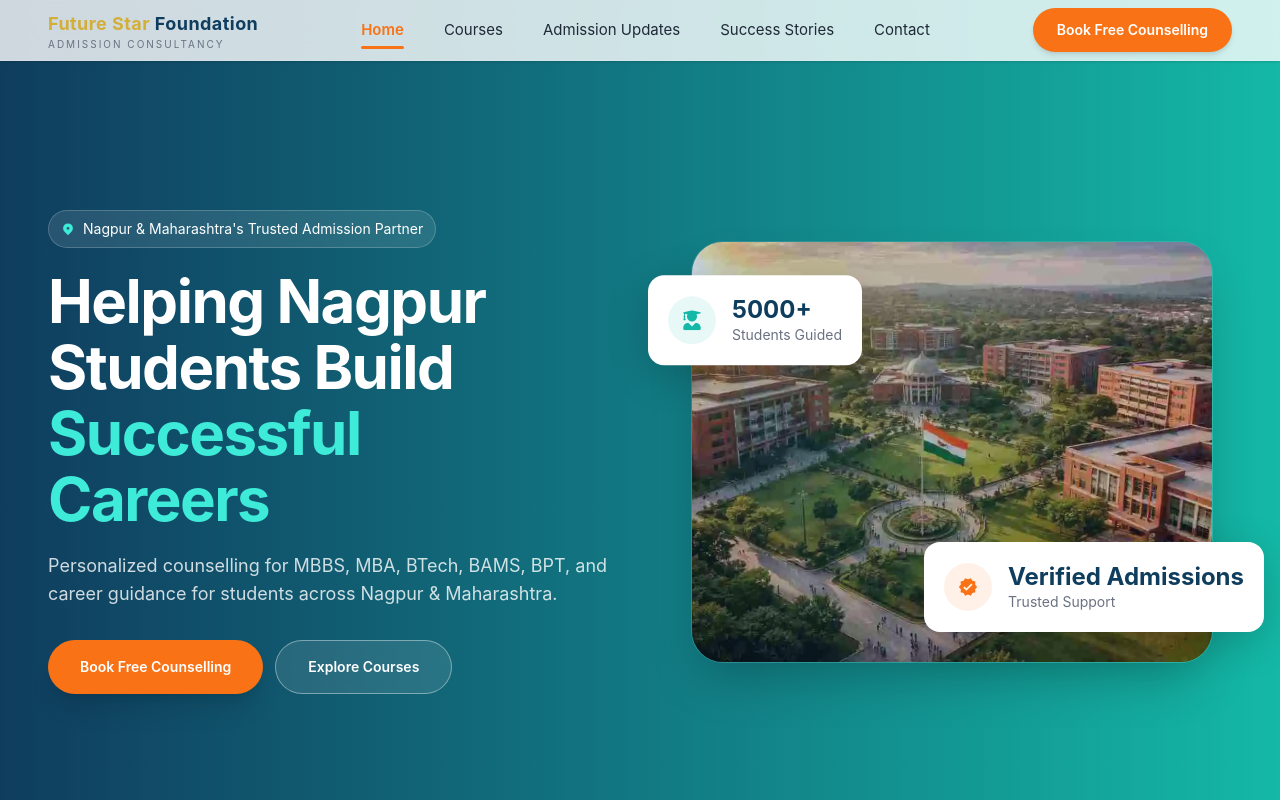
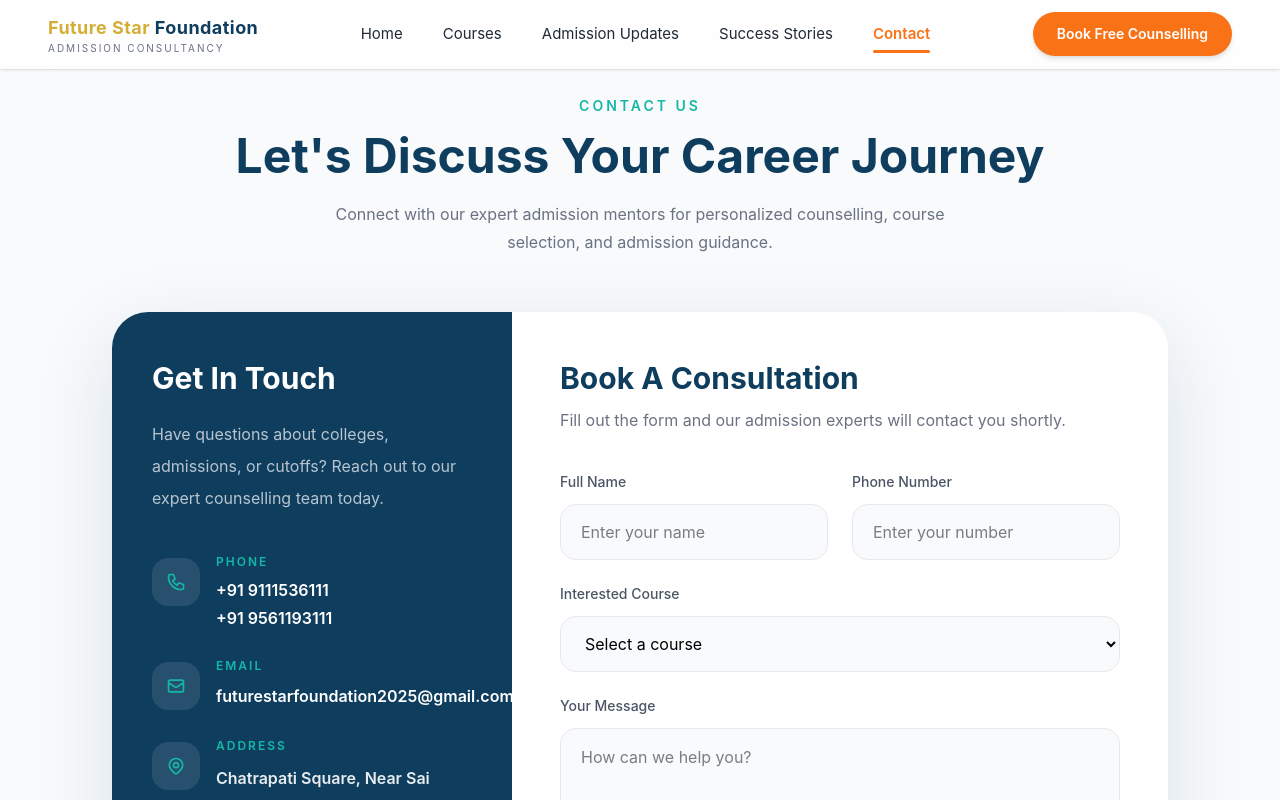
Before and after one commit to ntNayan23/future-star-foundation, a React (Vite) app in the folder frontend/: page /contact in a window 1280 px wide. Shown: the top 800 px of the page. Built offline with nearby package versions, Linux system fonts and the light colour scheme.

Commit message:
added the routing to the pages

```diff
--- a/frontend/package.json
+++ b/frontend/package.json
@@ -15,6 +15,7 @@
     "react": "^19.2.6",
     "react-dom": "^19.2.6",
     "react-icons": "^5.6.0",
+    "react-router-dom": "^7.17.0",
     "tailwindcss": "^4.3.0"
   },
   "devDependencies": {
--- a/frontend/src/App.tsx
+++ b/frontend/src/App.tsx
@@ -1,36 +1,38 @@
 import './App.css'
-import ContactSection from './components/ContactSection'
-import CoursesSection from './components/courses/CoursesSection'
-import CTASection from './components/CTASection'
-import Footer from './components/Footer'
-import GuidanceSection from './components/guidance/GuidanceSection'
-import Hero from './components/hero/Hero'
-import Navbar from './components/Navbar'
-import ProcessSection from './components/process/ProcessSection'
-import Regions from './components/regions/RegionsSection'
-import SuccessStoriesSection from './components/testimonials/SuccessStoriesSection'
-import UpdatesSection from './components/updates/UpdatesSection'
+// import ContactSection from './components/ContactSection'
+// import CoursesSection from './components/courses/CoursesSection'
+// import CTASection from './components/CTASection'
+// import Footer from './components/Footer'
+// import GuidanceSection from './components/guidance/GuidanceSection'
+// import Hero from './components/hero/Hero'
+// import Navbar from './components/Navbar'
+// import ProcessSection from './components/process/ProcessSection'
+// import Regions from './components/regions/RegionsSection'
+// import SuccessStoriesSection from './components/testimonials/SuccessStoriesSection'
+// import UpdatesSection from './components/updates/UpdatesSection'
 
+import AppRoutes from './routes/AppRoutes'
 
 function App() {
 
 
   return (
-    <>
-    <div className="bg-[#F8FAFC]">
-      <Navbar/>
-      <Hero/>
-      <UpdatesSection/>
-      <Regions/>
-      <GuidanceSection/>
-      <CoursesSection/>
-      <ProcessSection/>
-      <SuccessStoriesSection/>
-      <CTASection/>
-      <ContactSection/>
-      <Footer/>
-    </div>
-    </>
+      // <>
+      // <div className="bg-[#F8FAFC]">
+      //   <Navbar/>
+      //   <Hero/>
+      //   <UpdatesSection/>
+      //   <Regions/>
+      //   <GuidanceSection/>
+      //   <CoursesSection/>
+      //   <ProcessSection/>
+      //   <SuccessStoriesSection/>
+      //   <CTASection/>
+      //   <ContactSection/>
+      //   <Footer/>
+      // </div>
+      // </>
+      <AppRoutes />
   )
 }
 
--- a/frontend/src/components/ContactSection.tsx
+++ b/frontend/src/components/ContactSection.tsx
@@ -9,87 +9,120 @@ import {
   FaInstagram,
   FaTwitter,
   FaYoutube,
+//   FaWhatsapp,
 } from "react-icons/fa";
 
 const ContactSection = () => {
   return (
     <section className="bg-[#F8FAFC] py-16 md:py-24">
+      <div className="mx-auto max-w-6xl px-4 sm:px-6 lg:px-12">
+        {/* SECTION HEADING */}
+        <div className="mb-14 text-center">
+          <p className="text-sm font-semibold uppercase tracking-[3px] text-[#14B8A6]">
+            Contact Us
+          </p>
 
-      <div className="mx-auto max-w-7xl px-4 sm:px-6 lg:px-12">
+          <h2 className="mt-4 text-3xl font-bold text-[#0F3D5E] sm:text-4xl md:text-5xl">
+            Let's Discuss Your Career Journey
+          </h2>
 
-        <div className="overflow-hidden rounded-[36px] bg-white shadow-[0_20px_60px_rgba(0,0,0,0.08)]">
+          <p className="mx-auto mt-5 max-w-2xl text-base leading-7 text-gray-500">
+            Connect with our expert admission mentors for personalized
+            counselling, course selection, and admission guidance.
+          </p>
+        </div>
 
-          <div className="grid grid-cols-1 lg:grid-cols-[420px_1fr]">
-
+        {/* MAIN CARD */}
+        <div className="overflow-hidden rounded-[36px] bg-white shadow-[0_25px_80px_rgba(15,61,94,0.12)]">
+          <div className="grid grid-cols-1 lg:grid-cols-[400px_1fr]">
             {/* LEFT SIDE */}
-            <div className="bg-[#0F3D5E] px-8 py-12 text-white md:px-12">
-
+            <div className="bg-[#0F3D5E] px-8 py-12 text-white md:px-10">
               {/* Heading */}
-              <h2 className="text-4xl font-bold leading-tight">
-                Get In Touch
-              </h2>
+              <h2 className="text-3xl font-bold leading-tight">Get In Touch</h2>
 
               {/* Description */}
-              <p className="mt-6 text-base leading-8 text-white/70">
-                Have questions about specific colleges or
-                cutoffs? Reach out to our expert team today.
+              <p className="mt-5 text-base leading-8 text-white/70">
+                Have questions about colleges, admissions, or cutoffs? Reach out
+                to our expert counselling team today.
               </p>
 
               {/* CONTACT ITEMS */}
-              <div className="mt-10 space-y-8">
-
-                {/* PHONE */}
-                <div className="flex items-start gap-4">
-
-                  <div className="flex h-14 w-14 items-center justify-center rounded-2xl bg-white/10 text-2xl text-[#14B8A6]">
+              <div className="mt-10 space-y-7">
+                {/* ITEM */}
+                <div className="flex gap-4">
+                  <div className="mt-1 flex h-12 w-12 shrink-0 items-center justify-center rounded-2xl bg-white/10 text-xl text-[#14B8A6]">
                     <HiOutlinePhone />
                   </div>
 
                   <div>
-                    <p className="text-sm font-semibold tracking-wide text-[#14B8A6]">
+                    <p className="text-xs font-semibold tracking-[2px] text-[#14B8A6]">
                       PHONE
                     </p>
 
-                    <h4 className="mt-1 text-xl font-semibold">
-                      +91 98765 43210 /
-                    </h4>
+                    <div className="mt-2 space-y-1">
+                      <a
+                        href="tel:+919111536111"
+                        className="block text-base font-semibold text-white transition hover:text-[#14B8A6]"
+                      >
+                        +91 9111536111
+                      </a>
+
+                      <a
+                        href="tel:+919561193111"
+                        className="block text-base font-semibold text-white transition hover:text-[#14B8A6]"
+                      >
+                        +91 9561193111
+                      </a>
+                    </div>
+
+                    {/* WhatsApp */}
+                    {/* <a
+                      href="https://wa.me/919111536111"
+                      target="_blank"
+                      rel="noreferrer"
+                      className="mt-4 inline-flex items-center gap-2 rounded-full bg-[#25D366] px-4 py-2 text-sm font-medium text-white transition-all duration-300 hover:scale-105"
+                    >
+                      <FaWhatsapp />
+                      Chat on WhatsApp
+                    </a> */}
                   </div>
                 </div>
 
                 {/* EMAIL */}
-                <div className="flex items-start gap-4">
-
-                  <div className="flex h-14 w-14 items-center justify-center rounded-2xl bg-white/10 text-2xl text-[#14B8A6]">
+                <div className="flex gap-4">
+                  <div className="mt-1 flex h-12 w-12 shrink-0 items-center justify-center rounded-2xl bg-white/10 text-xl text-[#14B8A6]">
                     <HiOutlineMail />
                   </div>
 
                   <div>
-                    <p className="text-sm font-semibold tracking-wide text-[#14B8A6]">
+                    <p className="text-xs font-semibold tracking-[2px] text-[#14B8A6]">
                       EMAIL
                     </p>
 
-                    <h4 className="mt-1 text-xl font-semibold">
-                      contact@futurestar.org
-                    </h4>
+                    <a
+                      href="mailto:futurestarfoundation2025@gmail.com"
+                      className="mt-2 block text-base font-semibold leading-7 text-white transition hover:text-[#14B8A6]"
+                    >
+                      futurestarfoundation2025@gmail.com
+                    </a>
                   </div>
                 </div>
 
                 {/* ADDRESS */}
-                <div className="flex items-start gap-4">
-
-                  <div className="flex h-14 w-14 items-center justify-center rounded-2xl bg-white/10 text-2xl text-[#14B8A6]">
+                <div className="flex gap-4">
+                  <div className="mt-1 flex h-12 w-12 shrink-0 items-center justify-center rounded-2xl bg-white/10 text-xl text-[#14B8A6]">
                     <HiOutlineLocationMarker />
                   </div>
 
                   <div>
-                    <p className="text-sm font-semibold tracking-wide text-[#14B8A6]">
+                    <p className="text-xs font-semibold tracking-[2px] text-[#14B8A6]">
                       ADDRESS
                     </p>
 
-                    <h4 className="mt-1 max-w-xs text-xl font-semibold leading-8">
-                      Plot 24, Educational Hub,
-                      Ramdaspeth, Nagpur - 440010
-                    </h4>
+                    <p className="mt-2 max-w-xs text-base font-semibold leading-8 text-white/90">
+                      Chatrapati Square, Near Sai Mandir, Sawarkar Nagar,
+                      Vivekanand Nagar, Nagpur, Maharashtra 440015
+                    </p>
                   </div>
                 </div>
               </div>
@@ -99,7 +132,6 @@ const ContactSection = () => {
 
               {/* SOCIALS */}
               <div className="mt-10 flex items-center gap-4">
-
                 {[
                   <FaFacebookF />,
                   <FaInstagram />,
@@ -108,29 +140,30 @@ const ContactSection = () => {
                 ].map((icon, index) => (
                   <button
                     key={index}
-                    className="flex h-12 w-12 items-center justify-center rounded-full border border-white/10 bg-white/5 text-white transition-all duration-300 hover:border-[#14B8A6] hover:bg-[#14B8A6]"
+                    className="flex h-11 w-11 items-center justify-center rounded-full border border-white/10 bg-white/5 text-white transition-all duration-300 hover:border-[#14B8A6] hover:bg-[#14B8A6]"
                   >
                     {icon}
                   </button>
                 ))}
-
               </div>
             </div>
 
             {/* RIGHT SIDE */}
             <div className="px-8 py-12 md:px-12">
-
               {/* Heading */}
-              <h3 className="text-4xl font-bold text-[#0F3D5E]">
+              <h3 className="text-3xl font-bold text-[#0F3D5E]">
                 Book A Consultation
               </h3>
 
+              <p className="mt-3 text-gray-500">
+                Fill out the form and our admission experts will contact you
+                shortly.
+              </p>
+
               {/* FORM */}
               <form className="mt-10">
-
                 {/* ROW */}
                 <div className="grid grid-cols-1 gap-6 md:grid-cols-2">
-
                   {/* NAME */}
                   <div>
                     <label className="mb-3 block text-sm font-medium text-gray-600">
@@ -140,7 +173,7 @@ const ContactSection = () => {
                     <input
                       type="text"
                       placeholder="Enter your name"
-                      className="h-14 w-full rounded-2xl border border-gray-200 bg-[#F8FAFC] px-5 outline-none transition-all duration-300 focus:border-[#14B8A6]"
+                      className="h-14 w-full rounded-2xl border border-gray-200 bg-[#F8FAFC] px-5 outline-none transition-all duration-300 focus:border-[#14B8A6] focus:ring-4 focus:ring-[#14B8A6]/10"
                     />
                   </div>
 
@@ -153,28 +186,30 @@ const ContactSection = () => {
                     <input
                       type="text"
                       placeholder="Enter your number"
-                      className="h-14 w-full rounded-2xl border border-gray-200 bg-[#F8FAFC] px-5 outline-none transition-all duration-300 focus:border-[#14B8A6]"
+                      className="h-14 w-full rounded-2xl border border-gray-200 bg-[#F8FAFC] px-5 outline-none transition-all duration-300 focus:border-[#14B8A6] focus:ring-4 focus:ring-[#14B8A6]/10"
                     />
                   </div>
                 </div>
 
                 {/* COURSE */}
                 <div className="mt-6">
-
                   <label className="mb-3 block text-sm font-medium text-gray-600">
                     Interested Course
                   </label>
 
-                  <input
-                    type="text"
-                    placeholder="Which course are you interested in?"
-                    className="h-14 w-full rounded-2xl border border-gray-200 bg-[#F8FAFC] px-5 outline-none transition-all duration-300 focus:border-[#14B8A6]"
-                  />
+                  <select className="h-14 w-full rounded-2xl border border-gray-200 bg-[#F8FAFC] px-5 outline-none transition-all duration-300 focus:border-[#14B8A6] focus:ring-4 focus:ring-[#14B8A6]/10">
+                    <option>Select a course</option>
+                    <option>MBBS</option>
+                    <option>BAMS</option>
+                    <option>MBA</option>
+                    <option>B.Tech</option>
+                    <option>BPT</option>
+                    <option>B.Sc</option>
+                  </select>
                 </div>
 
                 {/* MESSAGE */}
                 <div className="mt-6">
-
                   <label className="mb-3 block text-sm font-medium text-gray-600">
                     Your Message
                   </label>
@@ -182,18 +217,21 @@ const ContactSection = () => {
                   <textarea
                     rows={5}
                     placeholder="How can we help you?"
-                    className="w-full rounded-2xl border border-gray-200 bg-[#F8FAFC] px-5 py-4 outline-none transition-all duration-300 focus:border-[#14B8A6]"
+                    className="w-full rounded-2xl border border-gray-200 bg-[#F8FAFC] px-5 py-4 outline-none transition-all duration-300 focus:border-[#14B8A6] focus:ring-4 focus:ring-[#14B8A6]/10"
                   />
                 </div>
 
                 {/* BUTTON */}
-                <button className="mt-8 h-14 w-full rounded-2xl bg-[#F97316] text-lg font-semibold text-white shadow-lg transition-all duration-300 hover:bg-[#ea580c]">
+                <button className="mt-8 h-14 w-full rounded-2xl bg-[#F97316] text-lg font-semibold text-white shadow-lg transition-all duration-300 hover:bg-[#ea580c] hover:shadow-xl">
                   Submit Request
                 </button>
 
+                {/* TRUST TEXT */}
+                <p className="mt-4 text-center text-sm text-gray-400">
+                  We usually respond within 15 minutes.
+                </p>
               </form>
             </div>
-
           </div>
         </div>
       </div>
--- a/frontend/src/components/Navbar.tsx
+++ b/frontend/src/components/Navbar.tsx
@@ -1,22 +1,20 @@
 import { motion, AnimatePresence } from "framer-motion";
 import { HiOutlineMenuAlt3, HiX } from "react-icons/hi";
-// import { FaStar } from "react-icons/fa";
 import logo from "../assets/future-star-foundation-logo.png";
 import { useState } from "react";
+import { Link, useLocation } from "react-router-dom";
 
 const Navbar = () => {
-
-  const [activeTab, setActiveTab] = useState("Home");
   const [isOpen, setIsOpen] = useState(false);
+  const location = useLocation();
 
   const navLinks = [
-    "Home",
-    "Courses",
-    "Admission Updates",
-    "Success Stories",
-    "Contact",
+    { name: "Home", path: "/" },
+    { name: "Courses", path: "/courses" },
+    { name: "Admission Updates", path: "/admission-updates" },
+    { name: "Success Stories", path: "/success-stories" },
+    { name: "Contact", path: "/contact" },
   ];
-
 
   return (
     <>
@@ -24,28 +22,11 @@ const Navbar = () => {
         initial={{ y: -80 }}
         animate={{ y: 0 }}
         transition={{ duration: 0.5 }}
-      className="fixed top-0 left-0 z-50 w-full border-b border-white/10 bg-white/80 backdrop-blur-xl shadow-sm backdrop-blur-lg"
+        className="fixed top-0 left-0 z-50 w-full border-b border-white/10 bg-white/80 shadow-sm backdrop-blur-xl"
       >
-      <div className="mx-auto flex max-w-7xl items-center justify-between px-6 py-2 lg:px-12">
-
+        <div className="mx-auto flex max-w-7xl items-center justify-between px-6 py-3 lg:px-12">
           {/* Logo */}
-        {/* <div className="flex items-center">
-          <img
-            src={logo}
-            alt="Future Star Foundation"
-            className="h-14 md:h-20 w-auto lg:h-20 w-auto object-contain"
-          />
-        </div> */}
-
-           {/* LOGO */}
-          <div className="flex items-center gap-3 cursor-pointer">
-
-            {/* Star Icon */}
-            {/* <div className="flex h-10 w-10 items-center justify-center rounded-full bg-gradient-to-br from-[#FFD700] to-[#D4AF37] shadow-md">
-              <FaStar className="text-white text-sm" />
-            </div> */}
-
-            {/* Text Logo */}
+          <Link to="/" className="flex items-center gap-3">
             <div className="leading-tight">
               <h1 className="text-lg font-bold tracking-wide">
                 <span className="text-[#D4AF37]">
@@ -60,41 +41,43 @@ const Navbar = () => {
                 Admission Consultancy
               </p>
             </div>
-          </div>
+          </Link>
 
-        {/* Desktop Nav */}
+          {/* Desktop Navigation */}
           <div className="hidden items-center gap-10 lg:flex">
-          {navLinks.map((link) => (
-            <button
-              key={link}
-              onClick={() => setActiveTab(link)}
+            {navLinks.map((link) => {
+              const isActive = location.pathname === link.path;
+
+              return (
+                <Link
+                  key={link.path}
+                  to={link.path}
                   className={`relative text-[15px] transition-all duration-300 ${
-                activeTab === link
-                    ? "text-[#F97316] font-semibold"
+                    isActive
+                      ? "font-semibold text-[#F97316]"
                       : "text-[#1F2937] hover:text-[#14B8A6]"
                   }`}
                 >
-              {link}
+                  {link.name}
 
-              {/* Active Underline */}
-              {activeTab === link && (
+                  {isActive && (
                     <motion.div
                       layoutId="activeTab"
                       className="absolute -bottom-2 left-0 h-[3px] w-full rounded-full bg-[#F97316]"
                     />
                   )}
-            </button>
-          ))}
+                </Link>
+              );
+            })}
           </div>
 
-        {/* CTA Button */}
+          {/* Desktop CTA */}
           <div className="hidden lg:block">
             <button className="rounded-full bg-[#F97316] px-6 py-3 text-sm font-semibold text-white shadow-md transition-all duration-300 hover:scale-105 hover:bg-[#ea580c]">
               Book Free Counselling
             </button>
           </div>
 
-        {/* Mobile Menu */}
           {/* Mobile Menu Button */}
           <button
             onClick={() => setIsOpen(!isOpen)}
@@ -104,6 +87,7 @@ const Navbar = () => {
           </button>
         </div>
       </motion.nav>
+
       {/* Mobile Menu */}
       <AnimatePresence>
         {isOpen && (
@@ -125,12 +109,11 @@ const Navbar = () => {
               transition={{ duration: 0.3 }}
               className="fixed right-0 top-0 z-50 flex h-screen w-[75%] max-w-sm flex-col bg-white p-8 shadow-2xl lg:hidden"
             >
-              {/* Top */}
+              {/* Drawer Header */}
               <div className="mb-12 flex items-center justify-between">
                 <img
                   src={logo}
                   alt="Future Star Foundation"
-                  loading="lazy"
                   className="h-12 w-auto"
                 />
 
@@ -142,27 +125,29 @@ const Navbar = () => {
                 </button>
               </div>
 
-              {/* Links */}
-              <div className="flex flex-col gap-6">
-                {navLinks.map((link) => (
-                  <button
-                    key={link}
-                    onClick={() => {
-                      setActiveTab(link);
-                      setIsOpen(false);
-                    }}
-                    className={`rounded-lg border-l-4 px-4 py-3 text-left text-lg font-medium transition-all duration-300 ${
-                            activeTab === link
+              {/* Mobile Links */}
+              <div className="flex flex-col gap-4">
+                {navLinks.map((link) => {
+                  const isActive = location.pathname === link.path;
+
+                  return (
+                    <Link
+                      key={link.path}
+                      to={link.path}
+                      onClick={() => setIsOpen(false)}
+                      className={`rounded-lg border-l-4 px-4 py-3 text-lg font-medium transition-all duration-300 ${
+                        isActive
                           ? "border-[#F97316] bg-orange-50 text-[#F97316]"
                           : "border-transparent text-[#1F2937] hover:bg-gray-50"
                       }`}
                     >
-                    {link}
-                  </button>
-                ))}
+                      {link.name}
+                    </Link>
+                  );
+                })}
               </div>
 
-              {/* Bottom CTA */}
+              {/* Mobile CTA */}
               <div className="mt-auto">
                 <button className="w-full rounded-full bg-[#F97316] px-6 py-4 text-sm font-semibold text-white shadow-md transition hover:bg-[#ea580c]">
                   Book Free Counselling
--- /dev/null
+++ b/frontend/src/layouts/Layout.tsx
@@ -0,0 +1,14 @@
+import Navbar from "../components/Navbar";
+import Footer from "../components/Footer";
+
+const Layout = ({ children }: any) => {
+  return (
+    <div className="bg-[#F8FAFC]">
+      <Navbar />
+      {children}
+      <Footer />
+    </div>
+  );
+};
+
+export default Layout;
--- /dev/null
+++ b/frontend/src/pages/AdmissionUpdatesPage.tsx
@@ -0,0 +1,9 @@
+import AdmissionUpdatesSection from "../components/updates/UpdatesSection"
+
+function AdmissionUpdatesPage() {
+  return (
+    <AdmissionUpdatesSection></AdmissionUpdatesSection>
+  )
+}
+
+export default AdmissionUpdatesPage
--- /dev/null
+++ b/frontend/src/pages/ContactPage.tsx
@@ -0,0 +1,9 @@
+import ContactSection from "../components/ContactSection"
+
+function ContactPage() {
+  return (
+    <ContactSection />
+  )
+}
+
+export default ContactPage
--- /dev/null
+++ b/frontend/src/pages/CoursesPage.tsx
@@ -0,0 +1,8 @@
+import CoursesSection from "../components/courses/CoursesSection"
+function CoursesPage() {
+  return (
+    <CoursesSection></CoursesSection>
+  )
+}
+
+export default CoursesPage
--- /dev/null
+++ b/frontend/src/pages/HomePage.tsx
@@ -0,0 +1,32 @@
+import Hero from "../components/hero/Hero";
+import UpdatesSection from "../components/updates/UpdatesSection";
+import Regions from "../components/regions/RegionsSection";
+import GuidanceSection from "../components/guidance/GuidanceSection";
+import CoursesSection from "../components/courses/CoursesSection";
+import ProcessSection from "../components/process/ProcessSection";
+import SuccessStoriesSection from "../components/testimonials/SuccessStoriesSection";
+import CTASection from "../components/CTASection";
+import ContactSection from "../components/ContactSection";
+
+
+
+
+
+
+const HomePage = () => {
+  return (
+    <>
+      <Hero />
+      <UpdatesSection />
+      <Regions />
+      <GuidanceSection />
+      <CoursesSection />
+      <ProcessSection />
+      <SuccessStoriesSection />
+      <CTASection />
+      <ContactSection />
+    </>
+  );
+};
+
+export default HomePage;
--- /dev/null
+++ b/frontend/src/pages/SuccessStoriesPage.tsx
@@ -0,0 +1,9 @@
+import SuccessStoriesSection from "../components/testimonials/SuccessStoriesSection"
+
+function SuccessStoriesPage() {
+  return (
+    <SuccessStoriesSection />
+  )
+}
+
+export default SuccessStoriesPage
--- /dev/null
+++ b/frontend/src/routes/AppRoutes.tsx
@@ -0,0 +1,29 @@
+import { BrowserRouter, Routes, Route } from "react-router-dom";
+
+import HomePage from "../pages/HomePage";
+import CoursesPage from "../pages/CoursesPage";
+import AdmissionUpdatesPage from "../pages/AdmissionUpdatesPage";
+import SuccessStoriesPage from "../pages/SuccessStoriesPage";
+import ContactPage from "../pages/ContactPage";
+
+import Layout from "../layouts/Layout";
+
+const AppRoutes = () => {
+  return (
+    <BrowserRouter>
+    <Layout>
+    <Routes>
+      <Route path="/" element={<HomePage />} />
+      <Route path="/courses" element={<CoursesPage />} />
+      <Route path="/admission-updates" element={<AdmissionUpdatesPage />} />
+        <Route path="/success-stories" element={<SuccessStoriesPage />} />
+        <Route path="/contact" element={<ContactPage />} />
+    </Routes>
+    </Layout>
+
+    </BrowserRouter>
+  );
+}
+
+
+export default AppRoutes;
```
Also changed, not shown: 1 other file (tests, documents, lock files or other folders). Lines whose indentation alone changed are shown as unchanged.
